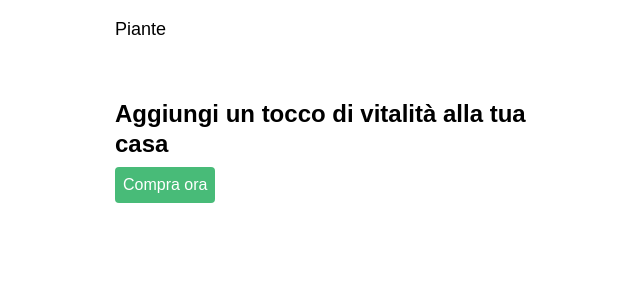
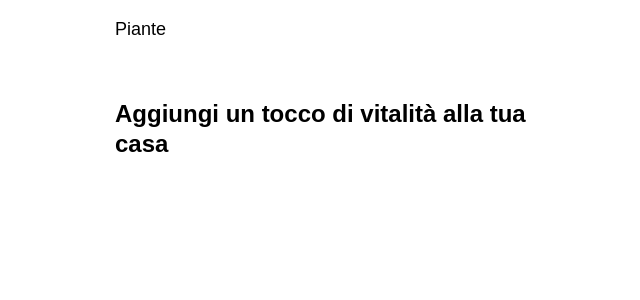
Before and after one commit to riccardofano/ecommerce-piante, a Next.js app: page / in a window 1280 px wide. Shown: the top 300 px of the page, without its empty margins (181-821 px from the left). Built offline with nearby package versions, Linux system fonts and the light colour scheme.

Commit message:
extend config with project colors

```diff
--- a/tailwind.config.js
+++ b/tailwind.config.js
@@ -15,6 +15,15 @@ module.exports = {
       width: {
         768: "768px",
       },
+      colors: {
+        white: "#ffffff",
+        gray: {
+          lighter: "#eeeeee",
+          light: "#e5e5e5",
+          dark: "#a9b0a7",
+        },
+        green: "#49c78c",
+      },
     },
   },
   purge: ["./pages/**/*.ts", "./src/components/**/*.ts"],
```
